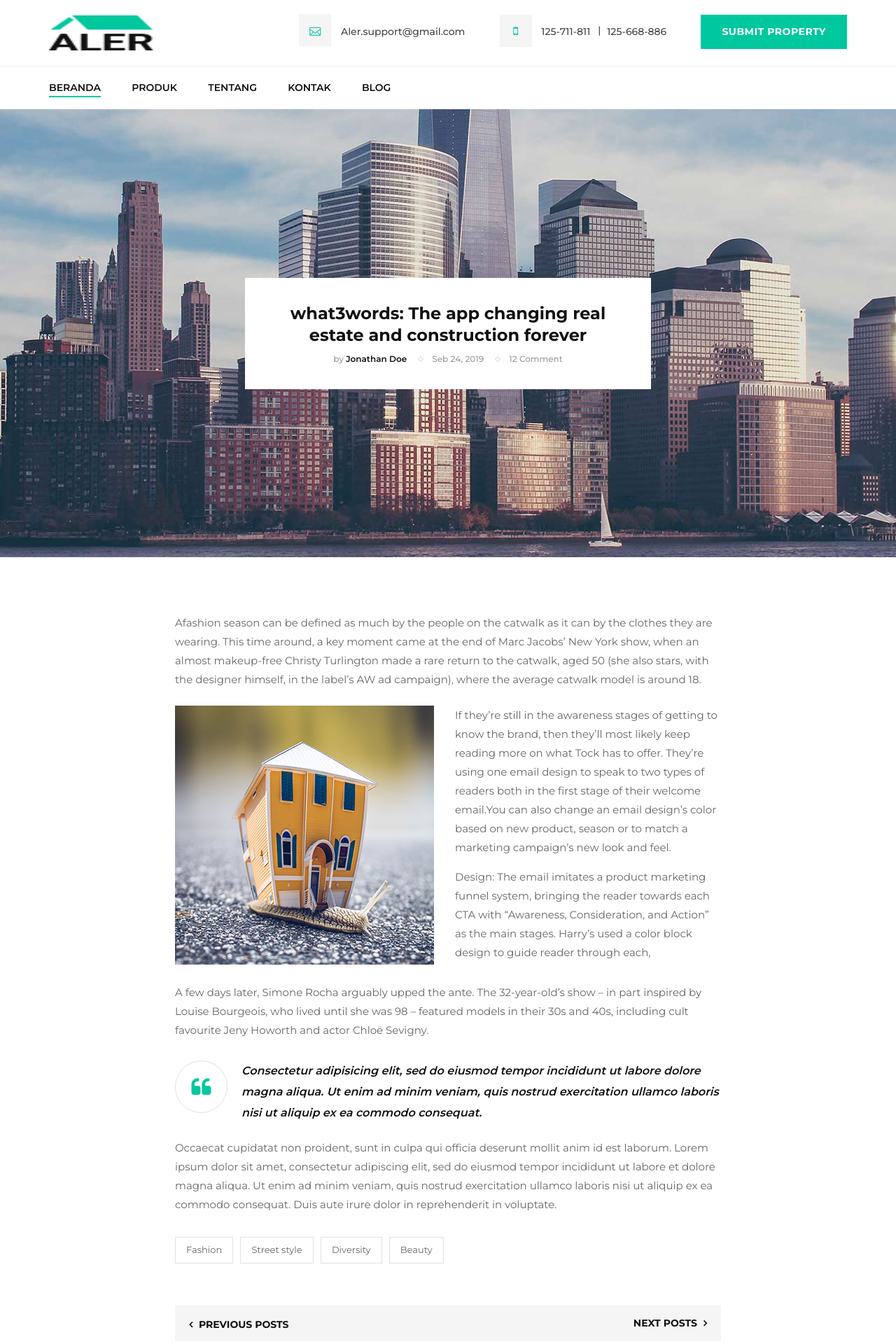
After one commit to dickyjoelsaputra/testi, a Django app: page /blog/detail/ in a window 1280 px wide. The commit adds this page. Shown: the top 1920 px of the page at 70% size. Run offline with Django 5.2, Linux system fonts and the light colour scheme; parts of the project's set-up code (start-up, migrations or seed data) failed here and were passed over; some libraries are stand-ins or nearby versions.

Commit message:
updage blog

```diff
--- a/blog/urls.py
+++ b/blog/urls.py
@@ -1,6 +1,10 @@
 from django.urls import path
+
 from . import views
+
+app_name = "blog"
 
 urlpatterns = [
     path('', views.blog_index, name='blog_index'),
+    path('detail/', views.blog_detail, name='blog_detail'),
 ]
--- a/blog/views.py
+++ b/blog/views.py
@@ -6,3 +6,6 @@ def blog_index(request):
     return render(request, 'blog/blog_index.html', {
         'blog_categories': blog_categories
     })
+
+def blog_detail(request):
+    return render(request, 'blog/blog_detail.html')
--- a/core/settings/base.py
+++ b/core/settings/base.py
@@ -51,6 +51,9 @@ INSTALLED_APPS = [
     "django.contrib.sessions",
     "django.contrib.messages",
     "django.contrib.staticfiles",
+
+    # debug mode
+    'django_extensions',
 ]
 
 MIDDLEWARE = [
@@ -62,6 +65,7 @@ MIDDLEWARE = [
     "django.middleware.clickjacking.XFrameOptionsMiddleware",
     "django.middleware.security.SecurityMiddleware",
     "wagtail.contrib.redirects.middleware.RedirectMiddleware",
+    "django.middleware.gzip.GZipMiddleware",
 ]
 
 ROOT_URLCONF = "core.urls"
@@ -147,6 +151,7 @@ AWS_S3_USE_SSL = True
 AWS_S3_SECURE_URLS = True
 AWS_QUERYSTRING_AUTH = False
 AWS_DEFAULT_ACL = None
+AWS_IS_GZIPPED = True
 
 # Static files (CSS, JavaScript, Images)
 # https://docs.djangoproject.com/en/5.1/howto/static-files/
--- a/core/settings/dev.py
+++ b/core/settings/dev.py
@@ -1,8 +1,8 @@
 from .base import *
 
 
-print("!!! USING DEV SETTINGS !!!")
-print(f"DB_HOST from env: {os.getenv('DB_HOST')}")
+# print("!!! USING DEV SETTINGS !!!")
+# print(f"DB_HOST from env: {os.getenv('DB_HOST')}")
 
 # SECURITY WARNING: don't run with debug turned on in production!
 DEBUG = True
--- a/core/static/js/main.js
+++ b/core/static/js/main.js
@@ -16,7 +16,7 @@
     --------------------*/
     $(window).on('load', function () {
         $(".loader").fadeOut();
-        $("#preloder").delay(200).fadeOut("slow");
+        $("#preloder").delay(50).fadeOut("slow");
 
         /*------------------
             Property filter
--- a/core/templates/base.html
+++ b/core/templates/base.html
@@ -1,4 +1,4 @@
-{% load static wagtailcore_tags wagtailuserbar %}
+{% comment %} {% load static wagtailcore_tags wagtailuserbar %}
 
 <!DOCTYPE html>
 <html lang="en">
@@ -43,4 +43,4 @@
         {# Override this in templates to add extra javascript #}
         {% endblock %}
     </body>
-</html>
+</html> {% endcomment %}
--- /dev/null
+++ b/core/templates/blog/blog_detail.html
@@ -0,0 +1,281 @@
+{% extends "layouts/main.html" %}
+{% load static %}
+{% block content %}
+
+    <!-- Blog Hero Section Begin -->
+    <section class="blog-hero-section set-bg" data-setbg="img/blog/bh-bg.jpg">
+        <div class="container">
+            <div class="row">
+                <div class="col-lg-12">
+                    <div class="bh-text">
+                        <h4>
+                            what3words: The app changing real
+                            <br />
+                            estate and construction forever
+                        </h4>
+                        <ul>
+                            <li>
+                                by <span>Jonathan Doe</span>
+                            </li>
+                            <li>Seb 24, 2019</li>
+                            <li>12 Comment</li>
+                        </ul>
+                    </div>
+                </div>
+            </div>
+        </div>
+    </section>
+    <!-- Blog Hero Section End -->
+    <!-- Blog Details Section Begin -->
+    <section class="blog-details-section spad">
+        <div class="container">
+            <div class="row">
+                <div class="col-lg-8 m-auto p-0">
+                    <div class="blog-details-content">
+                        <div class="bc-top">
+                            <p>
+                                Afashion season can be defined as much by the people on the catwalk as it can by the
+                                clothes they are wearing. This time around, a key moment came at the end of Marc Jacobs’
+                                New York show, when an almost makeup-free Christy Turlington made a rare return to the
+                                catwalk, aged 50 (she also stars, with the designer himself, in the label’s AW ad
+                                campaign), where the average catwalk model is around 18.
+                            </p>
+                        </div>
+                        <div class="bc-details">
+                            <div class="bc-pic">
+                                <img src="img/blog/bd-pic.jpg" alt="">
+                            </div>
+                            <div class="bc-text">
+                                <p>
+                                    If they’re still in the awareness stages of getting to know the brand, then they’ll
+                                    most likely keep reading more on what Tock has to offer. They’re using one email
+                                    design to speak to two types of readers both in the first stage of their welcome
+                                    email.You can also change an email design’s color based on new product, season or to
+                                    match a marketing campaign’s new look and feel.
+                                </p>
+                                <p>
+                                    Design: The email imitates a product marketing funnel system, bringing the reader
+                                    towards each CTA with “Awareness, Consideration, and Action” as the main stages.
+                                    Harry’s used a color block design to guide reader through each,
+                                </p>
+                            </div>
+                        </div>
+                        <div class="bc-desc">
+                            <p>
+                                A few days later, Simone Rocha arguably upped the ante. The 32-year-old’s show – in part
+                                inspired by Louise Bourgeois, who lived until she was 98 – featured models in their 30s
+                                and 40s, including cult favourite Jeny Howorth and actor Chloë Sevigny.
+                            </p>
+                        </div>
+                        <div class="bc-quote">
+                            <div class="bq-icon">
+                                <i class="fa fa-quote-left"></i>
+                            </div>
+                            <div class="bq-text">
+                                <p>
+                                    Consectetur adipisicing elit, sed do eiusmod tempor incididunt ut labore dolore magna
+                                    aliqua. Ut enim ad minim veniam, quis nostrud exercitation ullamco laboris nisi ut
+                                    aliquip ex ea commodo consequat.
+                                </p>
+                            </div>
+                        </div>
+                        <div class="bc-desc-last">
+                            <p>
+                                Occaecat cupidatat non proident, sunt in culpa qui officia deserunt mollit anim id est
+                                laborum. Lorem ipsum dolor sit amet, consectetur adipiscing elit, sed do eiusmod tempor
+                                incididunt ut labore et dolore magna aliqua. Ut enim ad minim veniam, quis nostrud
+                                exercitation ullamco laboris nisi ut aliquip ex ea commodo consequat. Duis aute irure
+                                dolor in reprehenderit in voluptate.
+                            </p>
+                        </div>
+                        <div class="bc-tags">
+                            <a href="#">Fashion</a>
+                            <a href="#">Street style</a>
+                            <a href="#">Diversity</a>
+                            <a href="#">Beauty</a>
+                        </div>
+                        <div class="bc-related-post">
+                            <a href="#" class="previous-post"><i class="fa fa-angle-left"></i> Previous posts</a>
+                            <a href="#" class="next-post">Next posts <i class="fa fa-angle-right"></i></a>
+                        </div>
+                        <div class="bc-widget">
+                            <h4>Related posts</h4>
+                            <div class="related-post">
+                                <div class="row">
+                                    <div class="col-md-4 col-sm-6">
+                                        <div class="related-item">
+                                            <div class="ri-pic">
+                                                <img src="img/blog/related-post-1.jpg" alt="">
+                                            </div>
+                                            <div class="ri-text">
+                                                <h6>what3words: The app changin real estate and construc...</h6>
+                                                <span>Seb 24, 2019</span>
+                                            </div>
+                                        </div>
+                                    </div>
+                                    <div class="col-md-4 col-sm-6">
+                                        <div class="related-item">
+                                            <div class="ri-pic">
+                                                <img src="img/blog/related-post-2.jpg" alt="">
+                                            </div>
+                                            <div class="ri-text">
+                                                <h6>what3words: The app changin real estate and construc...</h6>
+                                                <span>Seb 24, 2019</span>
+                                            </div>
+                                        </div>
+                                    </div>
+                                    <div class="col-md-4 col-sm-6">
+                                        <div class="related-item">
+                                            <div class="ri-pic">
+                                                <img src="img/blog/related-post-3.jpg" alt="">
+                                            </div>
+                                            <div class="ri-text">
+                                                <h6>what3words: The app changin real estate and construc...</h6>
+                                                <span>Seb 24, 2019</span>
+                                            </div>
+                                        </div>
+                                    </div>
+                                </div>
+                            </div>
+                        </div>
+                        <div class="bc-widget">
+                            <h4>3 Comment</h4>
+                            <div class="comment-option">
+                                <div class="co-item">
+                                    <div class="ci-pic">
+                                        <img src="img/blog/comment/comment-1.jpg" alt="">
+                                    </div>
+                                    <div class="ci-text">
+                                        <h5>Brandon Kelley</h5>
+                                        <p>
+                                            Duis voluptatum. Id vis consequat consetetur dissentiet, ceteros commune
+                                            perpetua mei et. Simul viderer facilisis egimus tractatos splendi.
+                                        </p>
+                                        <ul>
+                                            <li>
+                                                <i class="fa fa-clock-o"></i> Seb 17, 2019
+                                            </li>
+                                            <li>
+                                                <i class="fa fa-heart-o"></i> 12
+                                            </li>
+                                            <li>
+                                                <i class="fa fa-share-square-o"></i> 1
+                                            </li>
+                                        </ul>
+                                    </div>
+                                </div>
+                                <div class="co-item reply-item">
+                                    <div class="ci-pic">
+                                        <img src="img/blog/comment/comment-2.jpg" alt="">
+                                    </div>
+                                    <div class="ci-text">
+                                        <h5>Brandon Kelley</h5>
+                                        <p>
+                                            Duis voluptatum. Id vis consequat consetetur dissentiet, ceteros commune
+                                            perpetua mei et. Simul viderer facilisis egimus tractatos splendi.
+                                        </p>
+                                        <ul>
+                                            <li>
+                                                <i class="fa fa-clock-o"></i> Seb 17, 2019
+                                            </li>
+                                            <li>
+                                                <i class="fa fa-heart-o"></i> 12
+                                            </li>
+                                            <li>
+                                                <i class="fa fa-share-square-o"></i> 1
+                                            </li>
+                                        </ul>
+                                    </div>
+                                </div>
+                                <div class="co-item">
+                                    <div class="ci-pic">
+                                        <img src="img/blog/comment/comment-3.jpg" alt="">
+                                    </div>
+                                    <div class="ci-text">
+                                        <h5>Brandon Kelley</h5>
+                                        <p>
+                                            Duis voluptatum. Id vis consequat consetetur dissentiet, ceteros commune
+                                            perpetua mei et. Simul viderer facilisis egimus tractatos splendi.
+                                        </p>
+                                        <ul>
+                                            <li>
+                                                <i class="fa fa-clock-o"></i> Seb 17, 2019
+                                            </li>
+                                            <li>
+                                                <i class="fa fa-heart-o"></i> 12
+                                            </li>
+                                            <li>
+                                                <i class="fa fa-share-square-o"></i> 1
+                                            </li>
+                                        </ul>
+                                    </div>
+                                </div>
+                            </div>
+                        </div>
+                        <div class="bc-widget">
+                            <h4>Leave a comment</h4>
+                            <form action="#" class="leave-comment-form">
+                                <div class="group-input">
+                                    <input type="text" placeholder="Name">
+                                    <input type="text" placeholder="Email">
+                                    <input type="text" placeholder="Website">
+                                </div>
+                                <textarea placeholder="Comment"></textarea>
+                                <button type="submit" class="site-btn">Submit</button>
+                            </form>
+                        </div>
+                    </div>
+                </div>
+            </div>
+        </div>
+    </section>
+    <!-- Blog Details Section End -->
+    <!-- Contact Section Begin -->
+    <section class="contact-section">
+        <div class="container">
+            <div class="row">
+                <div class="col-lg-6">
+                    <div class="contact-info">
+                        <div class="ci-item">
+                            <div class="ci-icon">
+                                <i class="fa fa-map-marker"></i>
+                            </div>
+                            <div class="ci-text">
+                                <h5>Address</h5>
+                                <p>160 Pennsylvania Ave NW, Washington, Castle, PA 16101-5161</p>
+                            </div>
+                        </div>
+                        <div class="ci-item">
+                            <div class="ci-icon">
+                                <i class="fa fa-mobile"></i>
+                            </div>
+                            <div class="ci-text">
+                                <h5>Phone</h5>
+                                <ul>
+                                    <li>125-711-811</li>
+                                    <li>125-668-886</li>
+                                </ul>
+                            </div>
+                        </div>
+                        <div class="ci-item">
+                            <div class="ci-icon">
+                                <i class="fa fa-headphones"></i>
+                            </div>
+                            <div class="ci-text">
+                                <h5>Support</h5>
+                                <p>Support.aler@gmail.com</p>
+                            </div>
+                        </div>
+                    </div>
+                </div>
+            </div>
+        </div>
+        <div class="cs-map">
+            <iframe src="https://www.google.com/maps/embed?pb=!1m18!1m12!1m3!1d735515.5813275519!2d-80.41163541934742!3d43.93644386501528!2m3!1f0!2f0!3f0!3m2!1i1024!2i768!4f13.1!3m3!1m2!1s0x882a55bbf3de23d7%3A0x3ada5af229b47375!2sMono%2C%20ON%2C%20Canada!5e0!3m2!1sen!2sbd!4v1583262687289!5m2!1sen!2sbd"
+                    height="450"
+                    style="border:0"
+                    allowfullscreen=""></iframe>
+        </div>
+    </section>
+    <!-- Contact Section End -->
+{% endblock %}
--- a/core/templates/layouts/header.html
+++ b/core/templates/layouts/header.html
@@ -64,14 +64,14 @@
     <div class="hs-nav">
         <div class="container">
             <div class="row">
-                <div class="col-lg-9">
+                <div class="col-lg">
                     <nav class="nav-menu">
                         <ul>
                             <li class="active">
-                                <a href="./index.html">Home</a>
+                                <a href="{% url 'home:home_index' %}">Beranda</a>
                             </li>
                             <li>
-                                <a href="#">Properties</a>
+                                <a href="#">Produk</a>
                                 <ul class="dropdown">
                                     <li>
                                         <a href="./property.html">Property Grid</a>
@@ -91,29 +91,20 @@
                                 </ul>
                             </li>
                             <li>
-                                <a href="./agents.html">Agents</a>
+                                <a href="./agents.html">Tentang</a>
                             </li>
                             <li>
-                                <a href="./about.html">About</a>
+                                <a href="./about.html">Kontak</a>
                             </li>
                             <li>
-                                <a href="./blog.html">Blog</a>
-                            </li>
-                            <li>
-                                <a href="./contact.html">Contact</a>
+                                <a href="{% url 'blog:blog_index' %}">Blog</a>
                             </li>
                         </ul>
                     </nav>
                 </div>
-                <div class="col-lg-3">
-                    <div class="hn-social">
-                        <a href="#"><i class="fa fa-facebook"></i></a>
-                        <a href="#"><i class="fa fa-twitter"></i></a>
-                        <a href="#"><i class="fa fa-youtube-play"></i></a>
-                        <a href="#"><i class="fa fa-instagram"></i></a>
-                        <a href="#"><i class="fa fa-pinterest-p"></i></a>
-                    </div>
-                </div>
+                {% comment %} <div class="col-lg-3">
+
+                </div> {% endcomment %}
             </div>
         </div>
     </div>
--- a/core/urls.py
+++ b/core/urls.py
@@ -7,6 +7,7 @@ from wagtail import urls as wagtail_urls
 from wagtail.documents import urls as wagtaildocs_urls
 
 from search import views as search_views
+from blog import views as blog_views
 
 urlpatterns = [
     path("django-admin/", admin.site.urls),
--- a/home/urls.py
+++ b/home/urls.py
@@ -1,5 +1,7 @@
 from django.urls import path
 from . import views
+
+app_name = "home"
 
 urlpatterns = [
     path('', views.home_index, name='home_index'),
```
Also changed, not shown: blog/admin.py (+10 -1 lines), blog/models.py (+90 -1 lines), core/templates/blog/blog_index.html (added, +243 -0 lines), docker-compose.yml (+31 -30 lines), blog/migrations/0003_alter_blogcategory_title_blog.py (added), blog/migrations/0004_blog_author.py (added), blog/migrations/0005_alter_blog_title.py (added), core/templates/home/home_index.html (renamed from home/templates/home/home_index.html), core/templates/main.html (deleted), db.sqlite3 (deleted).
